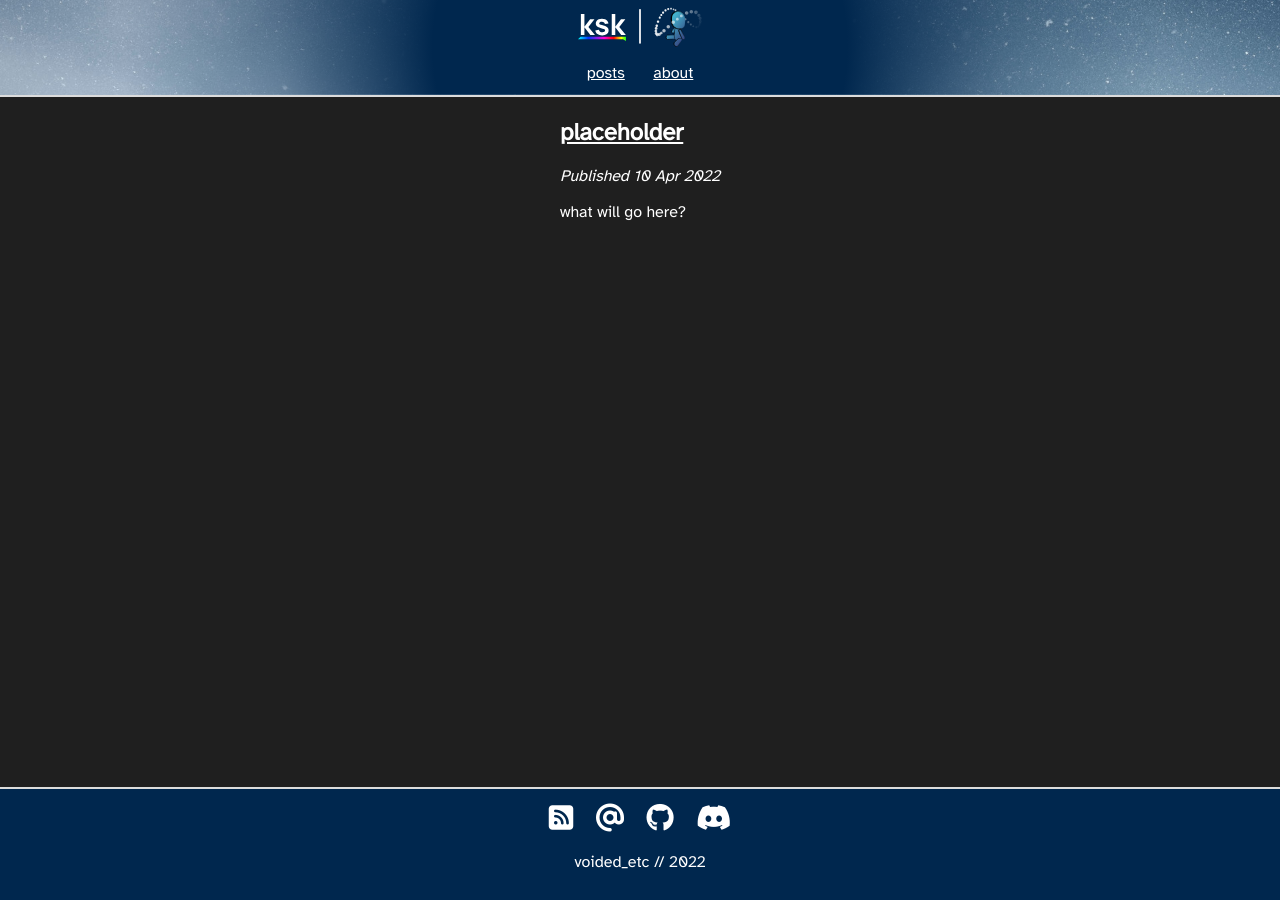
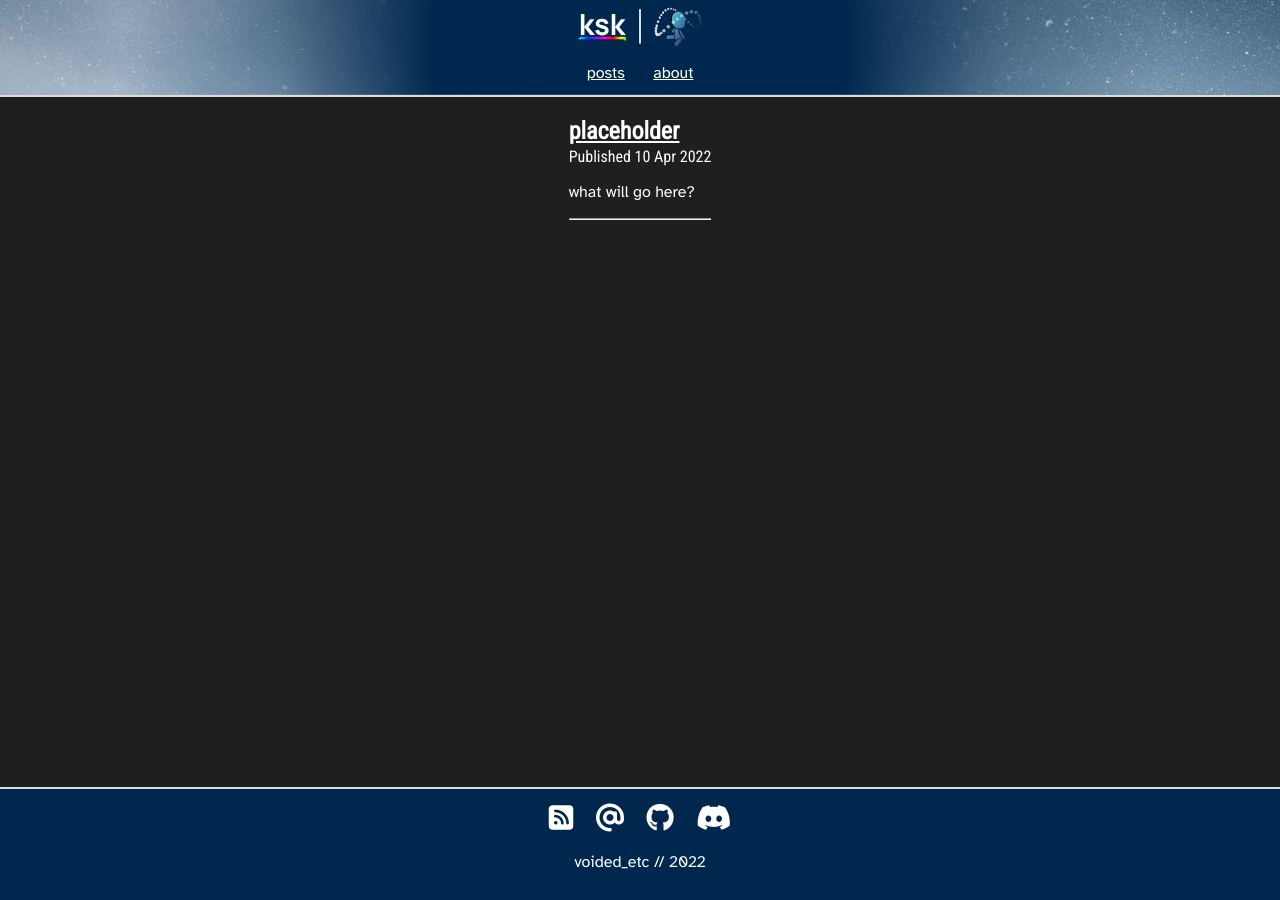
Before and after one commit to kyoseki/kyoseki.github.io, a Jekyll site: the page built from index.html, in a window 1280 px wide. Built offline with Jekyll 4.4.1, drawn with Linux system fonts in a browser that asks for light colours; nearby versions of some CDN libraries; the list of posts is cut into pages by our own code.

Commit message:
Improve styling

```diff
--- a/_includes/article.html
+++ b/_includes/article.html
@@ -1,4 +1,5 @@
 <article class="page">
+    <div class="page__header">
         {% if include.link %}
         <a href="{{ include.page.url }}">
             <h1 class="page__title">{{ include.page.title }}</h1>
@@ -6,9 +7,16 @@
         {% else %}
         <h1 class="page__title">{{ include.page.title }}</h1>
         {% endif %}
+
         {% if include.page.date %}
-    <i class="page__published">Published {{ include.page.date | date_to_string }}</i>
+        <p class="page__published">Published {{ include.page.date | date_to_string }}</p>
         {% endif %}
+
+        {% if include.page.categories.size > 0 %}
+        <p class="page__categories"><i>Categories: {% for c in include.page.categories %}<u class="page__category">{{ c }}</u>{% endfor %}</i></p>
+        {% else %}
+        {% endif %}
+    </div>
 
     <div class="page__content">
         {{ include.content | default: include.page.content }}
--- a/_includes/ext.html
+++ b/_includes/ext.html
@@ -1,6 +1,6 @@
 <link rel="preconnect" href="https://fonts.googleapis.com">
 <link rel="preconnect" href="https://fonts.gstatic.com" crossorigin>
-<link href="https://fonts.googleapis.com/css2?family=Atkinson+Hyperlegible&display=swap" rel="stylesheet">
+<link href="https://fonts.googleapis.com/css2?family=Atkinson+Hyperlegible&family=Roboto+Condensed&display=swap" rel="stylesheet">
 
 <link rel="stylesheet" href="{{ '/assets/css/style.css' | absolute_url }}">
 
--- a/assets/css/style.scss
+++ b/assets/css/style.scss
@@ -115,6 +115,24 @@ img {
 
 // pages
 
+.page__header,
+.page :is(h1, h2, h3, h4, h5, h6) {
+    font-family: "Roboto Condensed", sans-serif;
+}
+
+.page__title {
+    margin-bottom: 0.1em;
+}
+
+.page__published, .page__categories {
+    display: block;
+    margin: 0;
+}
+
+.page__category {
+    margin: 0 0.25ch;
+}
+
 pre {
     padding: 0.5em;
     border-radius: 5px;
--- a/index.html
+++ b/index.html
@@ -6,6 +6,7 @@ layout: default
     <div class="pages__listing">
         {% for post in paginator.posts %}
         {% include article.html page=post link=true %}
+        <hr>
         {% endfor %}
     </div>
 
```
Lines whose indentation alone changed are shown as unchanged.
